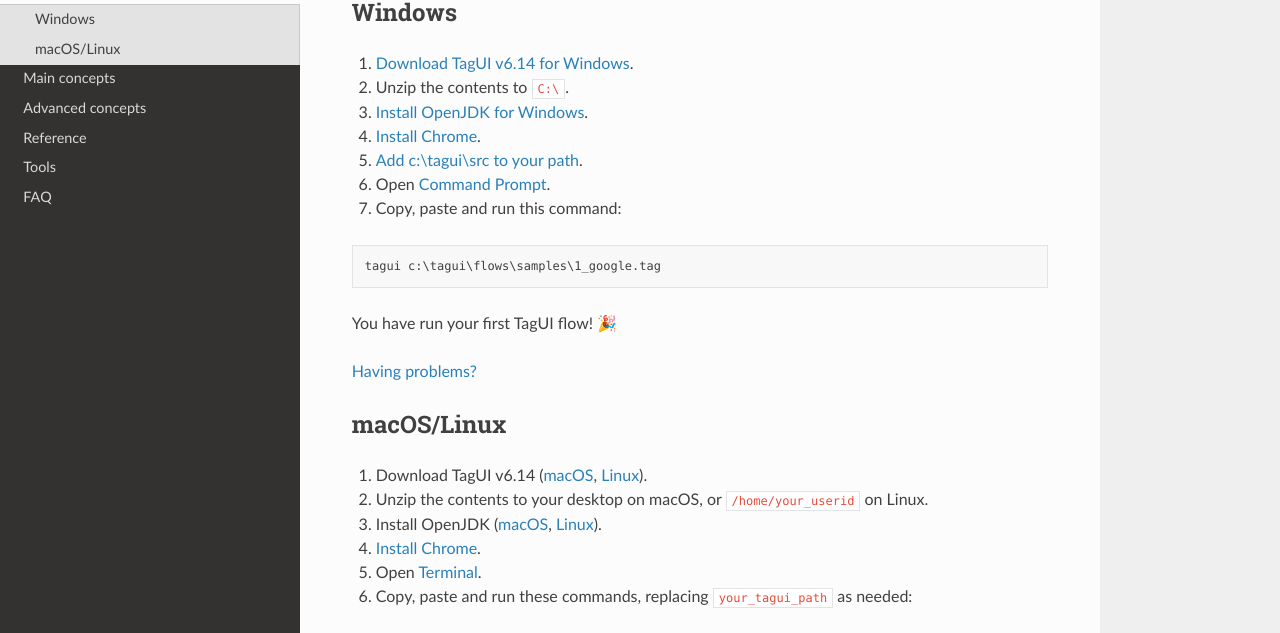
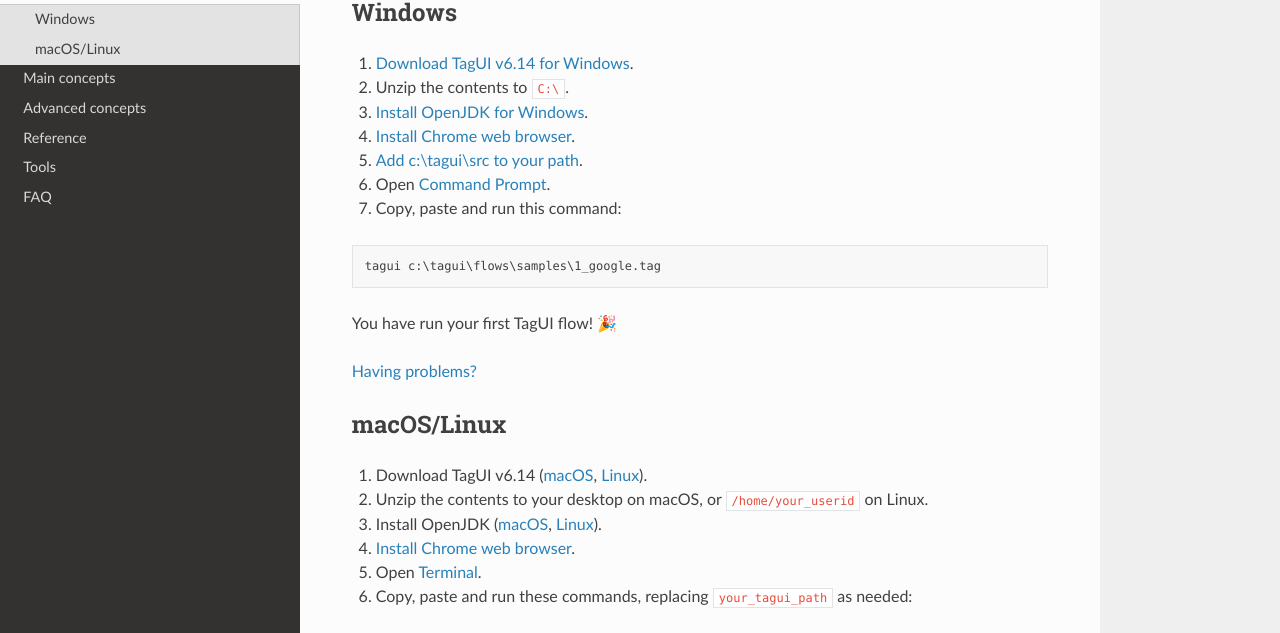
Before and after one commit to aisingapore/TagUI, a Sphinx documentation site: the page built from docs/setup.rst, in a window 1280 px wide and 1159 px high. Shown: the part 164-797 px from the top of the window. Built offline with Sphinx 7.4.7 and the Read the Docs theme 2.0.0, drawn with Linux system fonts in a browser that asks for light colours.

```diff
--- a/docs/reference.rst
+++ b/docs/reference.rst
@@ -687,11 +687,6 @@ Runs without any web browser, for example to perform automation only with visual
 Tracks flow run result in ``tagui/src/tagui_report.csv`` and saves html logs of flows execution.
 
 
--speed or -s
-********************
-Runs a datatable flow, skipping the default 3s delay and restarting of Chrome between datatable iterations.
-
-
 -quiet or -q
 ********************
 Runs without output to command prompt except for explicit output (echo, show, check steps and errors etc).
--- a/docs/setup.rst
+++ b/docs/setup.rst
@@ -10,7 +10,7 @@ Windows
 
 3. `Install OpenJDK for Windows <https://corretto.aws/downloads/latest/amazon-corretto-8-x64-windows-jdk.msi>`_.
 
-4. `Install Chrome <https://www.google.com/chrome/>`_.
+4. `Install Chrome web browser <https://www.google.com/chrome/>`_.
 
 5. `Add c:\\tagui\\src to your path <https://www.c-sharpcorner.com/article/add-a-directory-to-path-environment-variable-in-windows-10/>`_.
 
@@ -34,7 +34,7 @@ macOS/Linux
 
 3. Install OpenJDK (`macOS <https://corretto.aws/downloads/latest/amazon-corretto-8-x64-macos-jdk.pkg>`_, `Linux <https://corretto.aws/downloads/latest/amazon-corretto-8-x64-linux-jdk.tar.gz>`_).
 
-4. `Install Chrome <https://www.google.com/chrome/>`_.
+4. `Install Chrome web browser <https://www.google.com/chrome/>`_.
 
 5. Open :ref:`Terminal <how-to-use-terminal>`.
 
```
